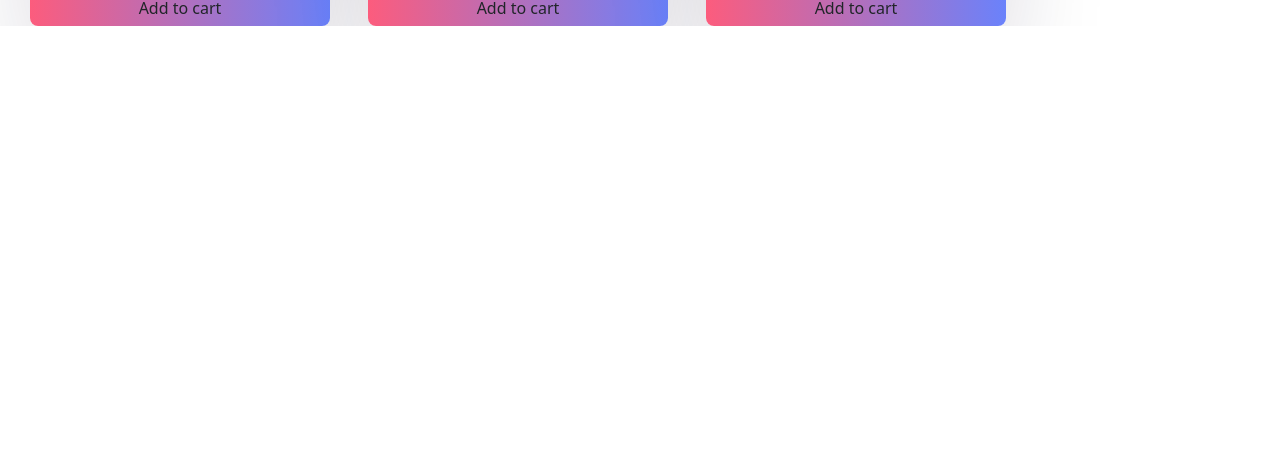
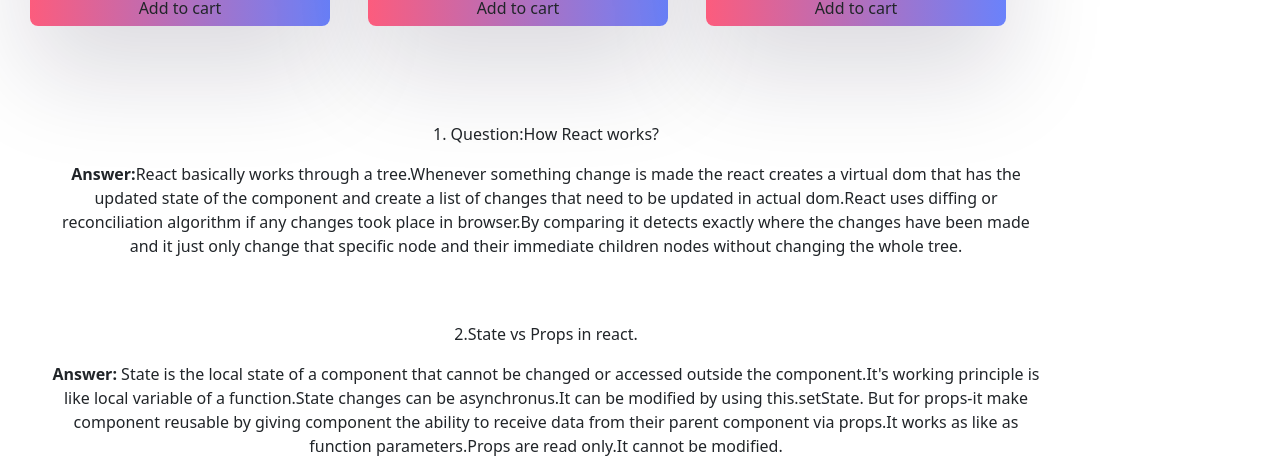
Before and after one commit to PrantaDas/react-freaky-picks, a React (Create React App) app: page / in a window 1280 px wide. Shown: the part 1430-1901 px from the top of the page. Before the commit the page ends 1456 px from the top, so only its background shows below. Built offline with nearby package versions, Linux system fonts and the light colour scheme.

Commit message:
question part updated

```diff
--- a/public/index.html
+++ b/public/index.html
@@ -25,7 +25,7 @@
       work correctly both with client-side routing and a non-root public URL.
       Learn how to configure a non-root public URL by running `npm run build`.
     -->
-    <title>React App</title>
+    <title>Freaky Pick</title>
   </head>
   <body>
     <noscript>You need to enable JavaScript to run this app.</noscript>
--- a/src/App.js
+++ b/src/App.js
@@ -3,12 +3,14 @@ import './App.css';
 import Header from './Component/Header/Header';
 import 'bootstrap/dist/css/bootstrap.min.css';
 import Products from './Component/Products/Products';
+import Question from './Component/Question/Question';
 
 function App() {
   return (
     <div className="App">
       <Header></Header>
       <Products></Products>
+      <Question></Question>
     </div>
   );
 }
--- a/src/Component/Cart/Cart.js
+++ b/src/Component/Cart/Cart.js
@@ -20,7 +20,10 @@ const Cart = (props) => {
                     </div>
                    ))
                }
-               <p className='select-item'>Your Referred item is:{newItem.name}</p>
+
+            </div>
+            <div>
+            <p className='select-item'>Your Referred item is:{newItem.name}</p>
             </div>
             <div className='btn-container'>
                 <div className='p2'>
--- /dev/null
+++ b/src/Component/Question/Question.js
@@ -0,0 +1,28 @@
+import React from 'react';
+import './Question.css'
+
+const Question = () => {
+    return (
+        <div className='row g-5 container mt-5'>
+            <div className='col-lg-12 col-sm-12 '>
+                <p>
+                   1. Question:How React works?
+                </p>
+                <p>
+                <span className='fw-bolder'>Answer:</span>React basically works through a tree.Whenever something change is made the react creates a virtual dom that has the updated state of the component  and create a list of changes that need to be updated in actual dom.React uses diffing or reconciliation algorithm if any changes took place in browser.By comparing it detects exactly where the changes have been made and  it just only change that specific node and their immediate children nodes without changing the whole tree.
+                </p>
+
+            </div>
+            <div className='col-lg-12 col-sm-12'>
+                <p>
+                    2.State vs Props in react.
+                </p>
+                <p>
+                    <span className='fw-bolder'>Answer:</span> State is the local state of a component that cannot be changed or accessed outside the component.It's working principle is like local variable of a function.State changes can be asynchronus.It can be modified by using this.setState. But for props-it make component reusable by giving component the ability to receive data from their parent component via props.It works as like as function parameters.Props are read only.It cannot be modified.
+                </p>
+            </div>
+        </div>
+    );
+};
+
+export default Question;
```
Also changed, not shown: src/Component/Question/Question.css (added), 1 other file (tests, documents, lock files or other folders).
